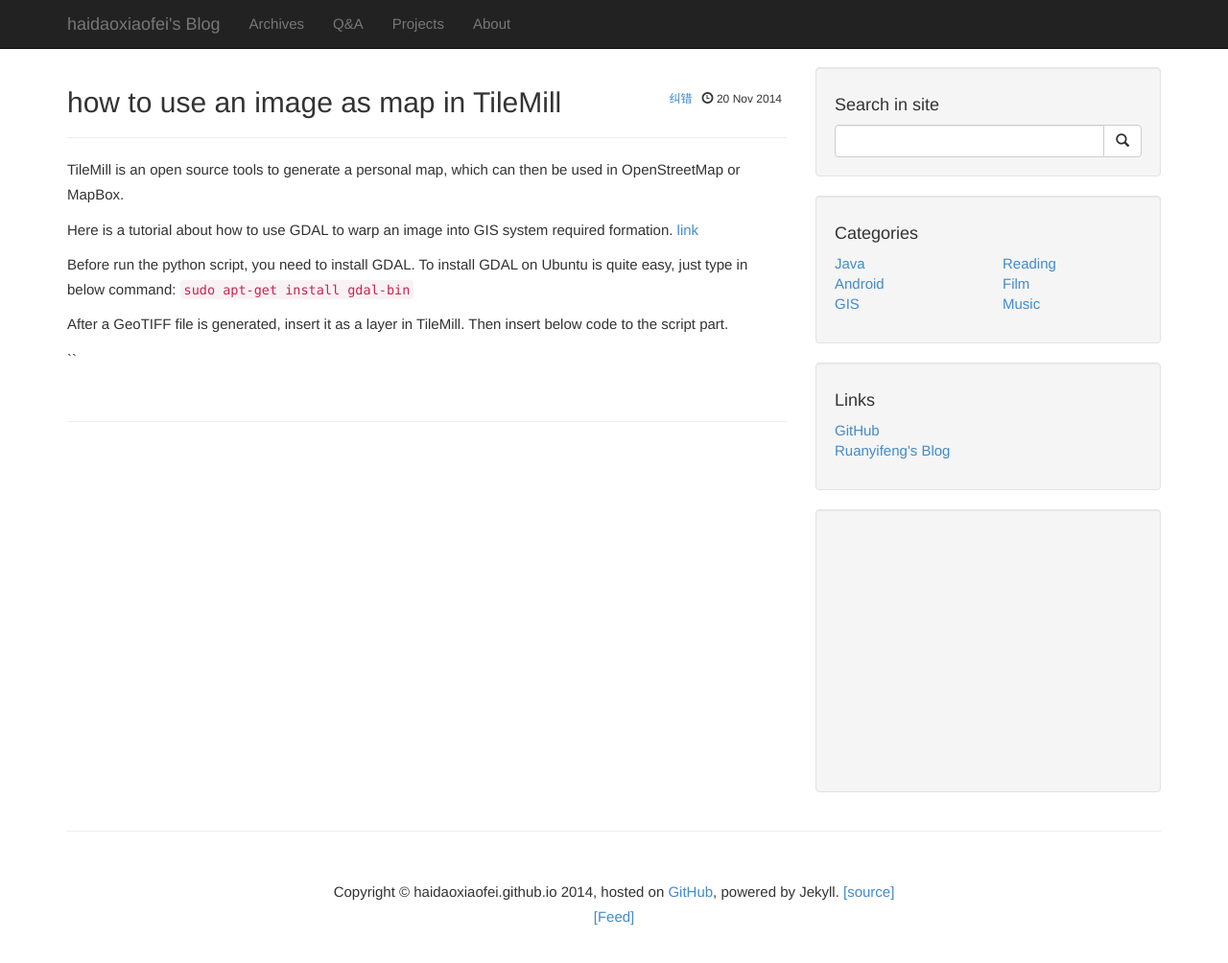
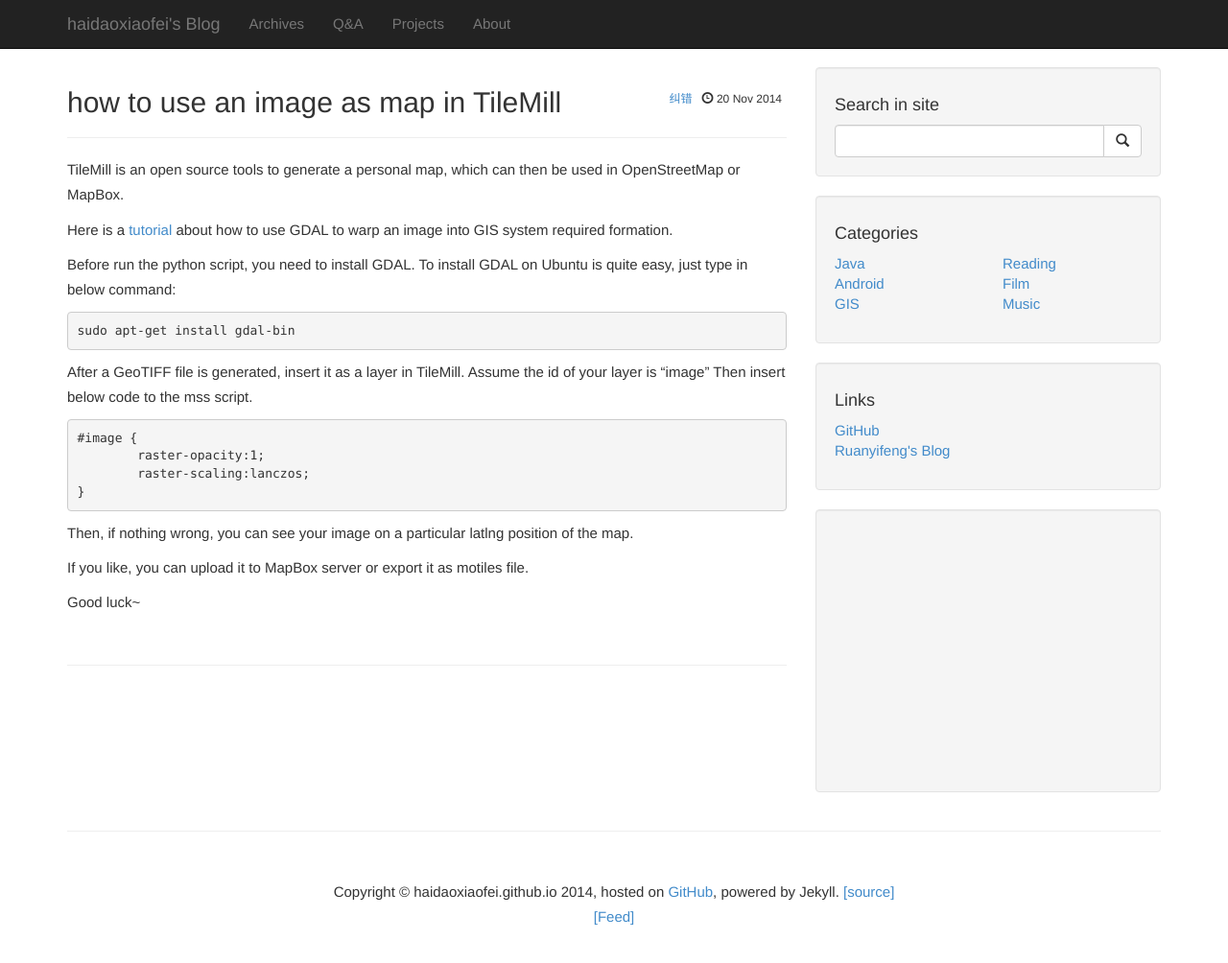
Before and after one commit to haidaoxiaofei/haidaoxiaofei.github.io, a Jekyll site: the page built from _posts/2014-11-20-how-image-map.md, in a window 1280 px wide and 1029 px high. Shown: the top 1004 px of the window at 96% size. Built offline with Jekyll 4.4.1, drawn with Linux system fonts in a browser that asks for light colours; Markdown is read by kramdown in place of the engine named in the settings; comment, search, counter and statistics services are not loaded.

Commit message:
finish my first post

```diff
--- a/_posts/2014-11-20-how-image-map.md
+++ b/_posts/2014-11-20-how-image-map.md
@@ -7,11 +7,21 @@ tags: [Map Generator]
 
 TileMill is an open source tools to generate a personal map, which can then be used in OpenStreetMap or MapBox.
 
-Here is a tutorial about how to use GDAL to warp an image into GIS system required formation. [link](http://www.macwright.org/2012/08/13/images-as-maps.html)
+Here is a [tutorial](http://www.macwright.org/2012/08/13/images-as-maps.html) about how to use GDAL to warp an image into GIS system required formation.
 
 Before run the python script, you need to install GDAL. To install GDAL on Ubuntu is quite easy, just type in below command:
-`sudo apt-get install gdal-bin`
 
-After a GeoTIFF file is generated, insert it as a layer in TileMill. Then insert below code to the script part.
+	sudo apt-get install gdal-bin
 
-``
+After a GeoTIFF file is generated, insert it as a layer in TileMill. Assume the id of your layer is "image" Then insert below code to the mss script.
+
+	#image {
+		raster-opacity:1;
+		raster-scaling:lanczos;
+	}
+
+Then, if nothing wrong, you can see your image on a particular latlng position of the map.
+
+If you like, you can upload it to MapBox server or export it as motiles file.
+
+Good luck~
```
